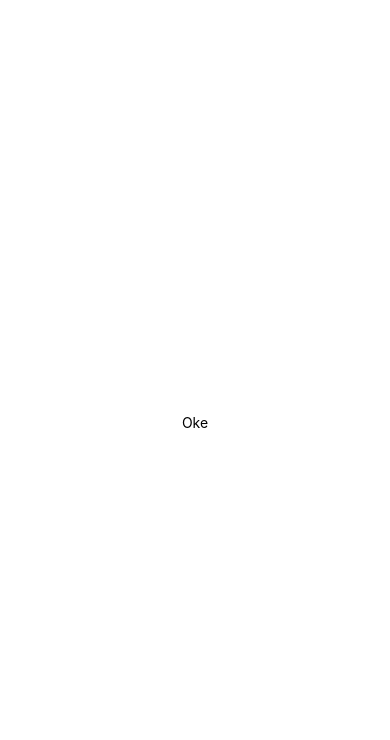
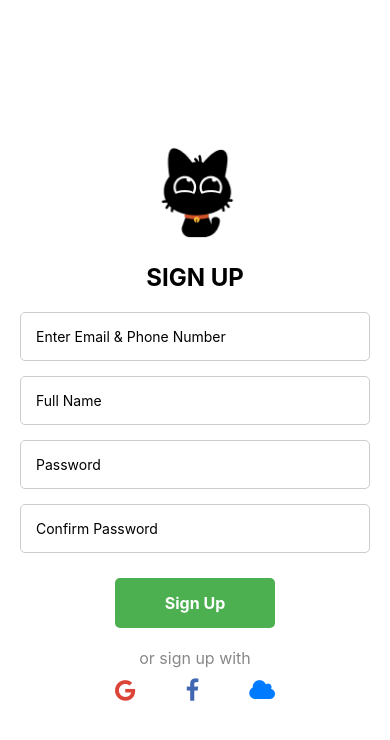
Before and after one commit to DuongIUH17Dz/English_App, a React Native app: screen / in a window 390 px wide. Shown: the top 740 px of the page. Built offline with nearby package versions, Linux system fonts and the light colour scheme.

Commit message:
sign up page

```diff
--- a/App.tsx
+++ b/App.tsx
@@ -1,10 +1,62 @@
 import { StatusBar } from 'expo-status-bar';
-import { StyleSheet, Text, View } from 'react-native';
+import { StyleSheet, Text, TextInput, TouchableOpacity, View, Image } from 'react-native';
+import { FontAwesome } from '@expo/vector-icons';
+import { useState } from 'react';
 
 export default function App() {
+  const [focusedInput, setFocusedInput] = useState<string | null>(null);
+
   return (
     <View style={styles.container}>
-      <Text>Oke</Text>
+      {/* Logo Image */}
+      <Image source={require('./Image/Logo.png')} style={styles.logo} />
+
+      {/* Sign Up title */}
+      <Text style={styles.title}>SIGN UP</Text>
+
+      {/* Input fields */}
+      <TextInput
+        placeholder="Enter Email & Phone Number"
+        style={[styles.input, focusedInput === 'email' && styles.inputFocused]}
+        onFocus={() => setFocusedInput('email')}
+        onBlur={() => setFocusedInput(null)}
+      />
+      <TextInput
+        placeholder="Full Name"
+        style={[styles.input, focusedInput === 'fullname' && styles.inputFocused]}
+        onFocus={() => setFocusedInput('fullname')}
+        onBlur={() => setFocusedInput(null)}
+      />
+      <TextInput
+        placeholder="Password"
+        secureTextEntry
+        style={[styles.input, focusedInput === 'password' && styles.inputFocused]}
+        onFocus={() => setFocusedInput('password')}
+        onBlur={() => setFocusedInput(null)}
+      />
+      <TextInput
+        placeholder="Confirm Password"
+        secureTextEntry
+        style={[styles.input, focusedInput === 'confirmPassword' && styles.inputFocused]}
+        onFocus={() => setFocusedInput('confirmPassword')}
+        onBlur={() => setFocusedInput(null)}
+      />
+
+      {/* Sign Up button */}
+      <TouchableOpacity style={styles.signUpButton}>
+        <Text style={styles.signUpButtonText}>Sign Up</Text>
+      </TouchableOpacity>
+
+      {/* Or sign up with */}
+      <Text style={styles.orText}>or sign up with</Text>
+
+      {/* Social media icons */}
+      <View style={styles.socialIcons}>
+        <FontAwesome name="google" size={24} color="#DB4437" style={styles.icon} />
+        <FontAwesome name="facebook" size={24} color="#4267B2" style={styles.icon} />
+        <FontAwesome name="cloud" size={24} color="#007AFF" style={styles.icon} />
+      </View>
+
       <StatusBar style="auto" />
     </View>
   );
@@ -16,5 +68,55 @@ const styles = StyleSheet.create({
     backgroundColor: '#fff',
     alignItems: 'center',
     justifyContent: 'center',
+    padding: 20,
+  },
+  logo: {
+    width: 100,
+    height: 100,
+    resizeMode: 'contain',
+    marginBottom: 20,
+  },
+  title: {
+    fontSize: 24,
+    fontWeight: 'bold',
+    marginBottom: 20,
+    textTransform: 'uppercase',
+  },
+  input: {
+    width: '100%',
+    padding: 15,
+    borderWidth: 1,
+    borderColor: '#ccc',
+    borderRadius: 5,
+    marginBottom: 15,
+  },
+  inputFocused: {
+    borderColor: '#00BFFF', // Light blue border on focus
+  },
+  signUpButton: {
+    backgroundColor: '#4CAF50',
+    paddingVertical: 15,
+    paddingHorizontal: 50,
+    borderRadius: 5,
+    marginTop: 10,
+    marginBottom: 20,
+  },
+  signUpButtonText: {
+    color: '#fff',
+    fontWeight: 'bold',
+    fontSize: 16,
+  },
+  orText: {
+    fontSize: 16,
+    color: '#888',
+    marginBottom: 10,
+  },
+  socialIcons: {
+    flexDirection: 'row',
+    justifyContent: 'space-around',
+    width: '60%',
+  },
+  icon: {
+    marginHorizontal: 10,
   },
 });
```
Also changed, not shown: Image/Logo.png (added).
